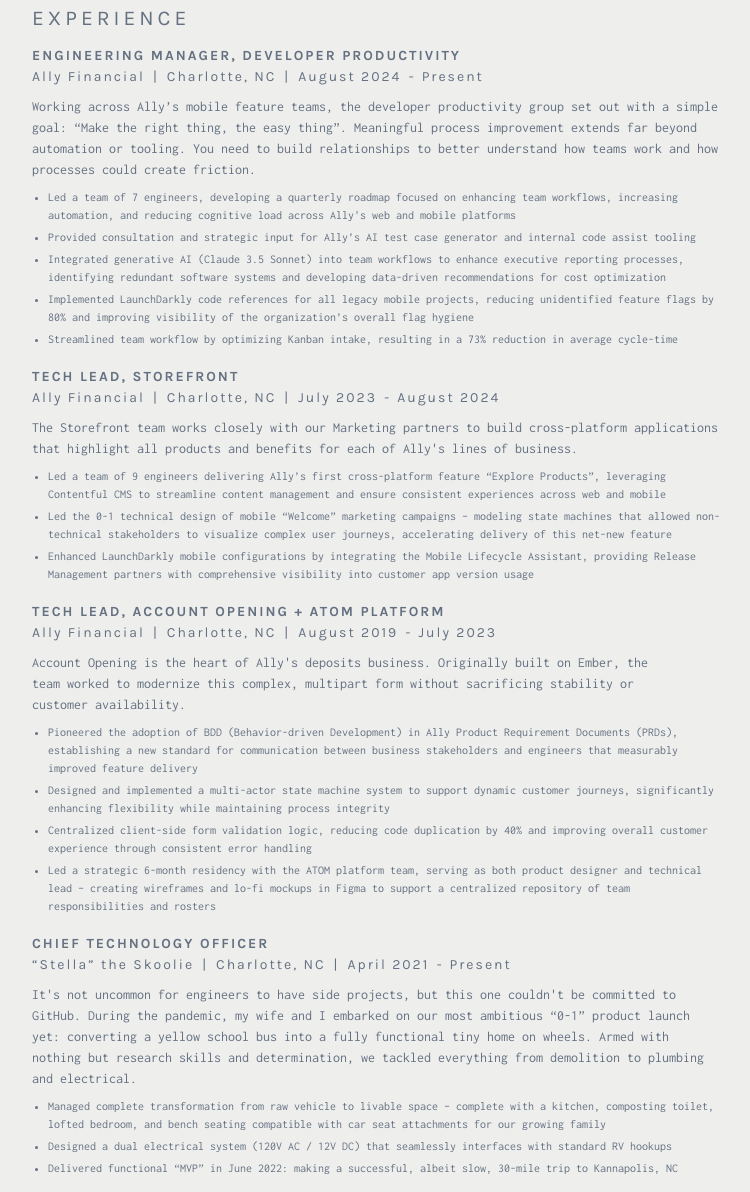
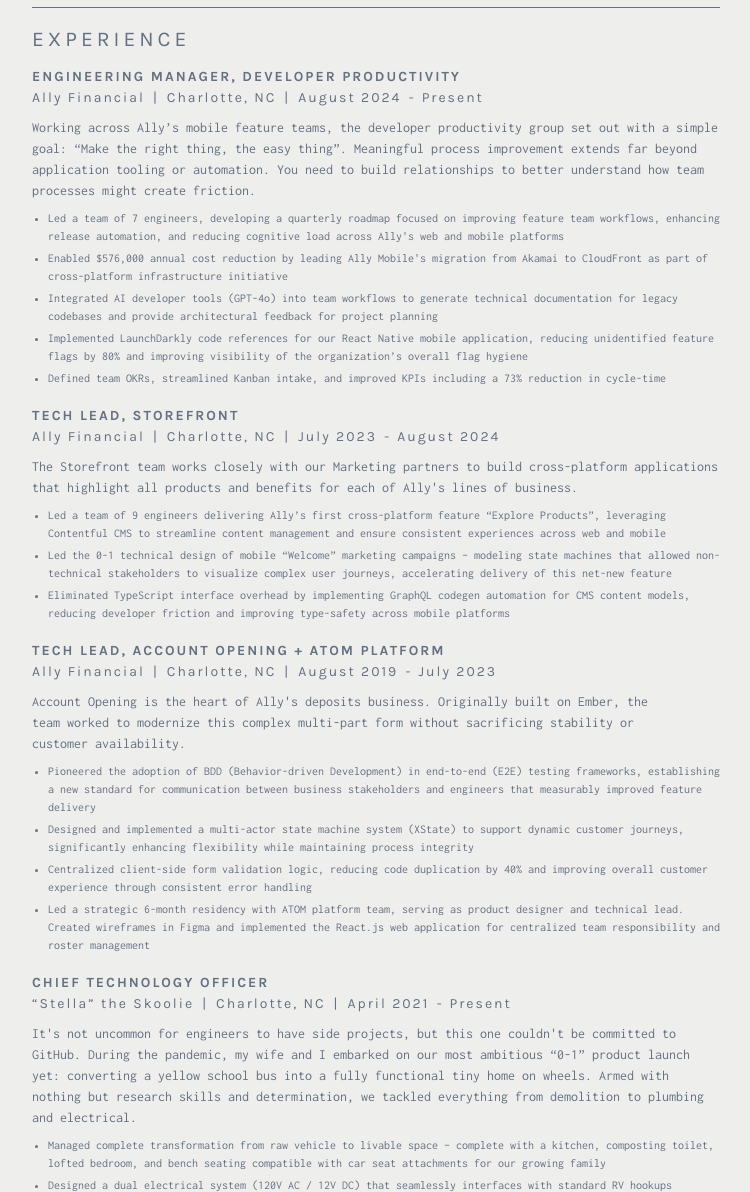
Before and after one commit to tyler-morrison/tyler-morrison.github.io, a website: page index.html in a window 1280 px wide. Shown: the part 586-1778 px from the top of the page, without its empty margins (264-1014 px from the left). Drawn offline with Linux system fonts and the light colour scheme.

Commit message:
Updates the content

```diff
--- a/index.html
+++ b/index.html
@@ -64,13 +64,7 @@
     </header>
     <section id="profile" class="resume-section">
         <h2 class="resume-section-heading">Profile</h2>
-        <p>Engineering leader who thrives on transforming complex challenges into structured solutions. My background in
-            design brings a distinctive approach to product management – one that emphasizes collaborative ideation,
-            careful iteration, and consistent delivery. I believe in a human-centered approach to software development.
-            Exceptional software emerges when teams look beyond what is technically feasible, using empathy to cultivate
-            a more intuitive understanding of our customers’ needs. With 5+ years of engineering leadership experience,
-            I’ve made a point to foster environments that encourage my teams to innovate boldly while thinking like
-            product owners.</p>
+        <p>Engineering leader who believes the best developer experience makes secure, high-quality software development feel effortless rather than burdensome. I build teams that transform complex coordination challenges into seamless workflows, enabling engineers to focus on innovation instead of process friction. My design background brings a distinctive approach that emphasizes collaborative ideation and deep empathy for developer needs. With 5+ years leading cross-functional initiatives in highly regulated environments, I've cultivated teams that think like product owners while maintaining security-first engineering practices. This approach transforms complex challenges into scalable solutions that accelerate team velocity.</p>
     </section>
     <section id="skills" class="resume-section">
         <h2 class="resume-section-heading">Skills</h2>
@@ -104,28 +98,15 @@
                     Present
                 </dd>
             </dl>
-            <p class="position-summary">Working across Ally’s mobile feature teams, the developer productivity group set
-                out with a simple goal: “Make the right thing, the easy thing”. Meaningful process improvement extends
-                far beyond automation or tooling. You need to build relationships to better understand how teams work
-                and how processes could create friction.
+            <p class="position-summary">Working across Ally’s mobile feature teams, the developer productivity group set out with a simple goal:
+“Make the right thing, the easy thing”. Meaningful process improvement extends far beyond application tooling or automation. You need to build relationships to better understand how team processes might create friction.
             </p>
             <ul class="position-highlights">
-                <li>Led a team of 7 engineers, developing a quarterly roadmap focused on enhancing team workflows,
-                    increasing automation, and reducing cognitive load across Ally's web and mobile platforms
-                </li>
-                <li>Provided consultation and strategic input for Ally’s AI test case generator and internal code assist
-                    tooling
-                </li>
-                <li>Integrated generative AI (Claude 3.5 Sonnet) into team workflows to enhance executive reporting
-                    processes, identifying redundant software systems and developing data-driven recommendations for
-                    cost optimization
-                </li>
-                <li>Implemented LaunchDarkly code references for all legacy mobile projects, reducing unidentified
-                    feature flags by 80% and improving visibility of the organization’s overall flag hygiene
-                </li>
-                <li>Streamlined team workflow by optimizing Kanban intake, resulting in a 73% reduction in average
-                    cycle-time
-                </li>
+                <li>Led a team of 7 engineers, developing a quarterly roadmap focused on improving feature team workflows, enhancing release automation, and reducing cognitive load across Ally's web and mobile platforms</li>
+                <li>Enabled $576,000 annual cost reduction by leading Ally Mobile's migration from Akamai to CloudFront as part of cross-platform infrastructure initiative</li>
+                <li>Integrated AI developer tools (GPT-4o) into team workflows to generate technical documentation for legacy codebases and provide architectural feedback for project planning</li>
+                <li>Implemented LaunchDarkly code references for our React Native mobile application, reducing unidentified feature flags by 80% and improving visibility of the organization’s overall flag hygiene</li>
+                <li>Defined team OKRs, streamlined Kanban intake, and improved KPIs including a 73% reduction in cycle-time</li>
             </ul>
         </article>
         <article class="position">
@@ -144,22 +125,11 @@
                     <time datetime="2024-08-01">August 2024</time>
                 </dd>
             </dl>
-            <p class="position-summary">The Storefront team works closely with our Marketing partners to build
-                cross-platform applications that highlight all products and benefits for each of Ally's lines of
-                business.
-            </p>
+            <p class="position-summary">The Storefront team works closely with our Marketing partners to build cross-platform applications that highlight all products and benefits for each of Ally's lines of business.</p>
             <ul class="position-highlights">
-                <li>Led a team of 9 engineers delivering Ally’s first cross-platform feature “Explore Products”,
-                    leveraging Contentful CMS to streamline content management and ensure consistent experiences across
-                    web and mobile
-                </li>
-                <li>Led the 0-1 technical design of mobile “Welcome” marketing campaigns – modeling state machines that
-                    allowed non-technical stakeholders to visualize complex user journeys, accelerating delivery of this
-                    net-new feature
-                </li>
-                <li>Enhanced LaunchDarkly mobile configurations by integrating the Mobile Lifecycle Assistant, providing
-                    Release Management partners with comprehensive visibility into customer app version usage
-                </li>
+                <li>Led a team of 9 engineers delivering Ally’s first cross-platform feature “Explore Products”, leveraging Contentful CMS to streamline content management and ensure consistent experiences across web and mobile</li>
+                <li>Led the 0-1 technical design of mobile “Welcome” marketing campaigns – modeling state machines that allowed non-technical stakeholders to visualize complex user journeys, accelerating delivery of this net-new feature</li>
+                <li>Eliminated TypeScript interface overhead by implementing GraphQL codegen automation for CMS content models, reducing developer friction and improving type-safety across mobile platforms</li>
             </ul>
         </article>
         <article class="position">
@@ -178,25 +148,12 @@
                     <time datetime="2023-07-01">July 2023</time>
                 </dd>
             </dl>
-            <p class="position-summary">Account Opening is the heart of Ally's deposits business. Originally built on
-                Ember, the team worked to modernize this complex, multipart form without sacrificing stability or
-                customer availability.
-            </p>
+            <p class="position-summary">Account Opening is the heart of Ally's deposits business. Originally built on Ember, the team worked to modernize this complex multi-part form without sacrificing stability or customer availability.</p>
             <ul class="position-highlights">
-                <li>Pioneered the adoption of BDD (Behavior-driven Development) in Ally Product Requirement Documents
-                    (PRDs), establishing a new standard for communication between business stakeholders and engineers
-                    that measurably improved feature delivery
-                </li>
-                <li>Designed and implemented a multi-actor state machine system to support dynamic customer journeys,
-                    significantly enhancing flexibility while maintaining process integrity
-                </li>
-                <li>Centralized client-side form validation logic, reducing code duplication by 40% and improving
-                    overall customer experience through consistent error handling
-                </li>
-                <li>Led a strategic 6-month residency with the ATOM platform team, serving as both product designer and
-                    technical lead – creating wireframes and lo-fi mockups in Figma to support a centralized repository
-                    of team responsibilities and rosters
-                </li>
+                <li>Pioneered the adoption of BDD (Behavior-driven Development) in end-to-end (E2E) testing frameworks, establishing a new standard for communication between business stakeholders and engineers that measurably improved feature delivery</li>
+                <li>Designed and implemented a multi-actor state machine system (XState) to support dynamic customer journeys, significantly enhancing flexibility while maintaining process integrity</li>
+                <li>Centralized client-side form validation logic, reducing code duplication by 40% and improving overall customer experience through consistent error handling</li>
+                <li>Led a strategic 6-month residency with ATOM platform team, serving as product designer and technical lead. Created wireframes in Figma and implemented the React.js web application for centralized team responsibility and roster management</li>
             </ul>
         </article>
         <article class="position">
```
